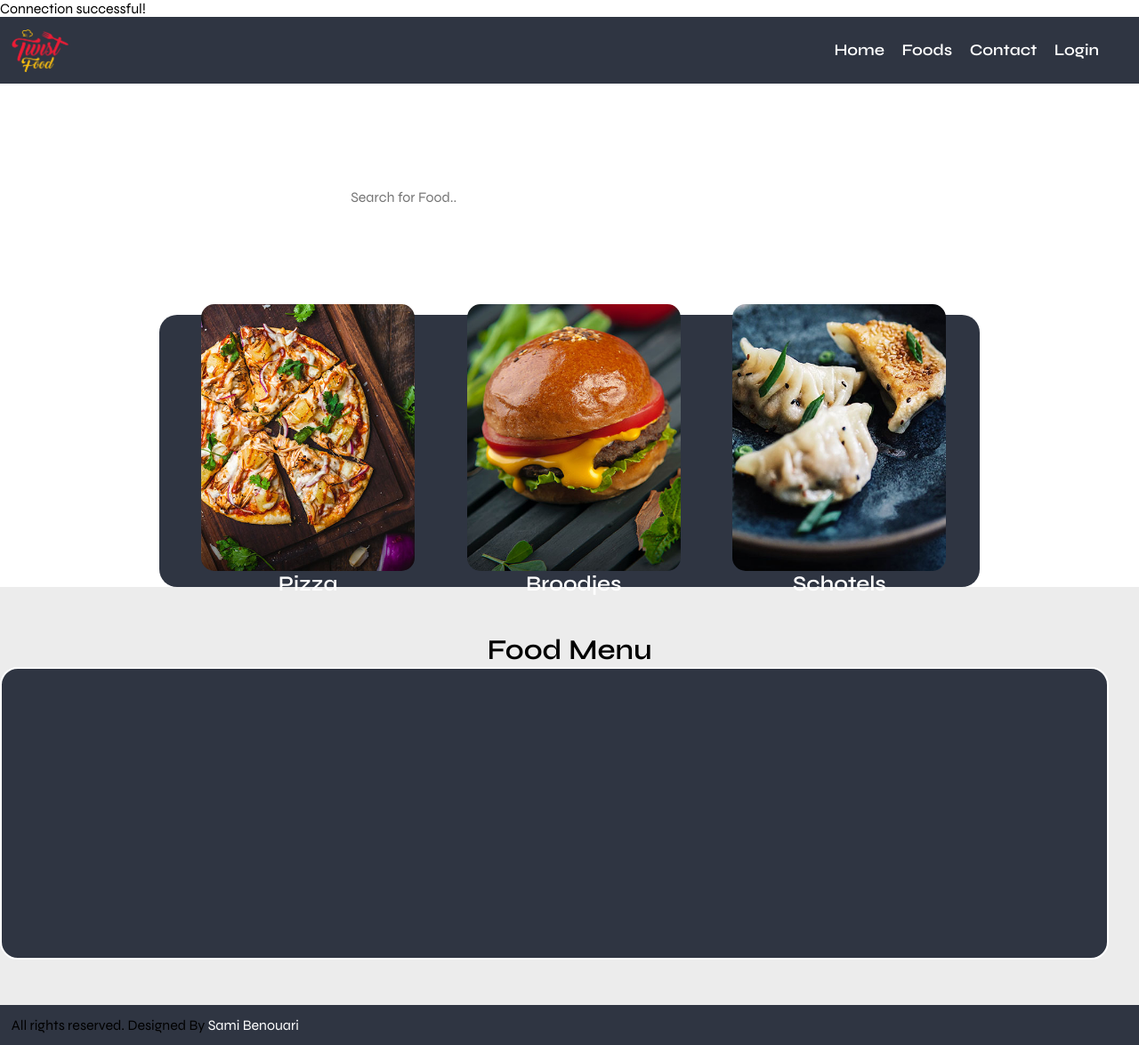
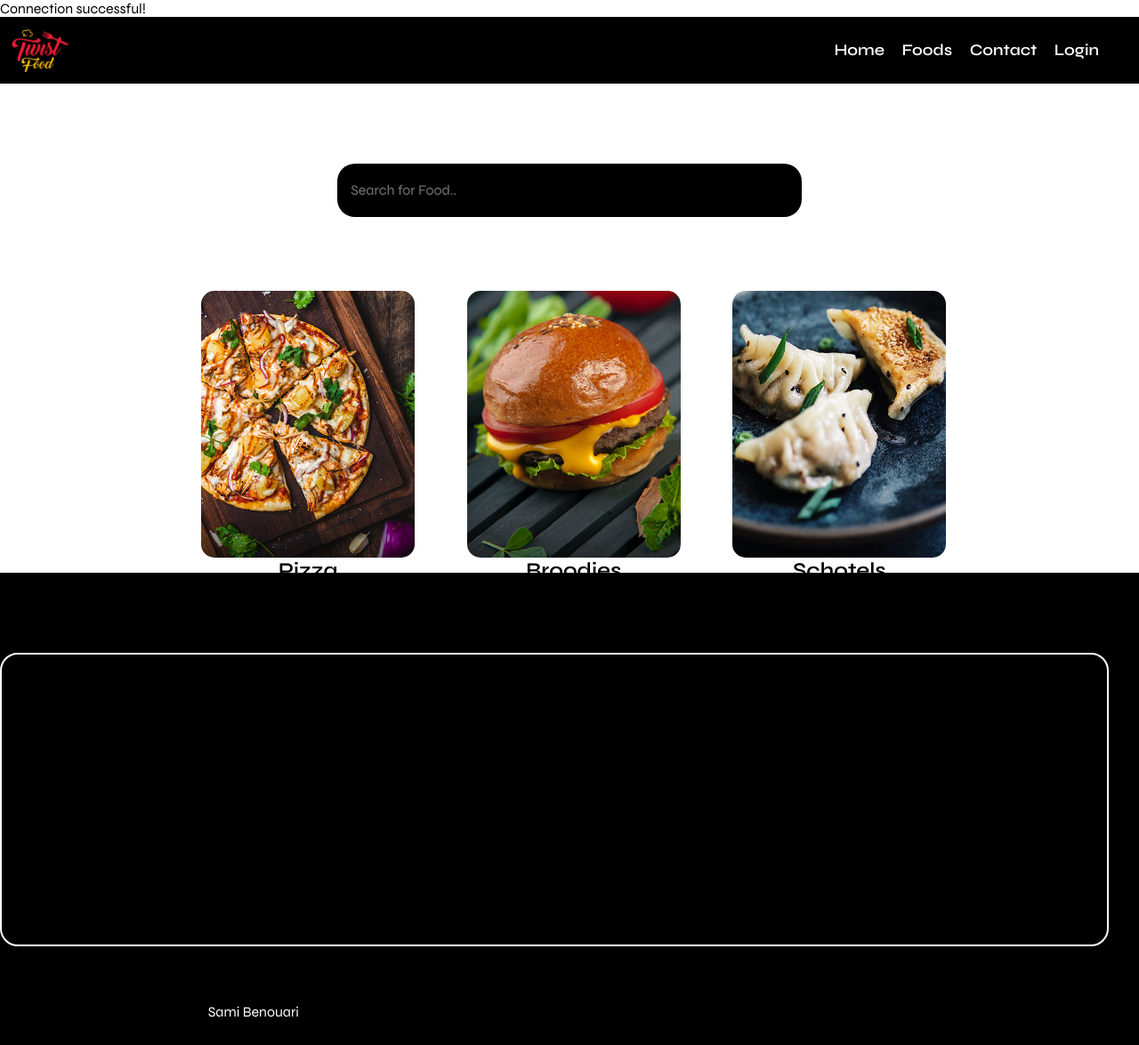
Before and after one commit to Sami024/WebApp, a PHP site: page / in a window 1280 px wide. Shown: the whole page at 89% size. After the commit the page ends 1144 px from the top, so only its background shows below. Run offline with PHP 8.4, Linux system fonts and the light colour scheme; data that the repository does not hold is empty.

Commit message:
Update V3.6.6

```diff
--- a/html/css/style.css
+++ b/html/css/style.css
@@ -16,22 +16,6 @@
 body {
   height: 100vh;
 }
-/* VIDEO */
-.video-background {
-  position: fixed;
-  right: 0;
-  bottom: 0;
-  min-width: 100%;
-  min-height: 100%;
-  z-index: -1;
-}
-
-.content {
-  position: relative;
-  z-index: 1;
-}
-
-/* VIDEO END */
 .container {
   width: 100%;
   margin: 0 auto;
@@ -39,7 +23,7 @@
   display: flex;
   justify-content: space-between;
   align-items: center;
-  background-color:#2f3542;
+  background-color: black;
 }
 .logo {
   width: 5%;
@@ -85,11 +69,12 @@
   width: 40%;
   margin-left: auto;
   margin-right: auto;
-  padding: 1%;
+  padding: 5px;
   display: flex;
   justify-content: space-between;
   align-items: center;
   border-radius: 20px;
+  background-color: black;
 
 }
 form {
@@ -116,7 +101,7 @@
   font-size: 1rem;
   border: none;
   border-radius: 5px;
-  background-color: white;
+  background-color: black;
 }
 
 /* <!-- fOOD SEARCH Section Ends Here -->---------------------------------------------------------------------- */
@@ -127,11 +112,10 @@
   margin: 0 auto;
   height: 35%;
   padding: 1%;
-  /* border: 2px solid green; */
   display: flex;
   justify-content: space-around;
   align-items: center;
-  background-color: #2f3542;
+  background-color: transparent;
   border-radius: 20px;
 }
 .categories {
@@ -174,13 +158,14 @@
 }
 h3 {
   font-size: 1.5rem;
-  color: white;
+  color: black;
 }
 
 /* CSS for Food Menu */
 .food-menu {
-  background-color: #ececec;
+  background-color: black;
   padding: 4% 0;
+  color: white;
 }
 .food-menu-box {
   min-width: 45%;
@@ -189,14 +174,7 @@
   border: 2px solid white;
   text-align: center;
   border-radius: 20px;
-  /* margin-right: 20px; */
-  /* margin: 20px auto; */
-  /* width: 20%;
-  margin: 1%;
-  padding: 2%;
-  /* float: left; */
-  /* background-color: white;
-  border-radius: 15px; */
+
 }
 .container3 {
   width: 95%;
@@ -206,7 +184,7 @@
   gap: 10px;
   display: flex;
   justify-content: space-between;
-  background-color: #2f3542;
+  background-color: transparent;
   border-radius: 20px;
   flex-wrap: wrap;
 }
--- a/html/index.php
+++ b/html/index.php
@@ -9,15 +9,13 @@
     <meta charset="UTF-8">
     <!-- Important to make website responsive -->
     <meta name="viewport" content="width=device-width, initial-scale=1.0">
-    <title>Restaurant Website</title>
+    <title>Twist Food</title>
 
     <!-- Link our CSS file -->
     <link rel="stylesheet" href="css/style.css">
 </head>
 
 <body>
-    <!-- Navbar Section Starts Here -->
-
     <div class="container">
         <div class="logo">
 
@@ -49,7 +47,6 @@
 
             <form action="food-search.html" method="POST">
                 <input type="search" name="search" placeholder="Search for Food.." required>
-
             </form>
 
         </div>
```
Lines whose indentation alone changed are shown as unchanged.
